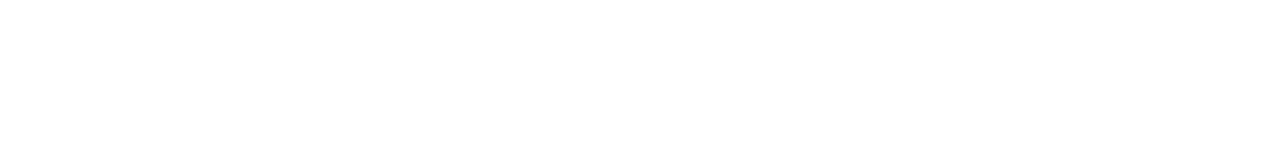
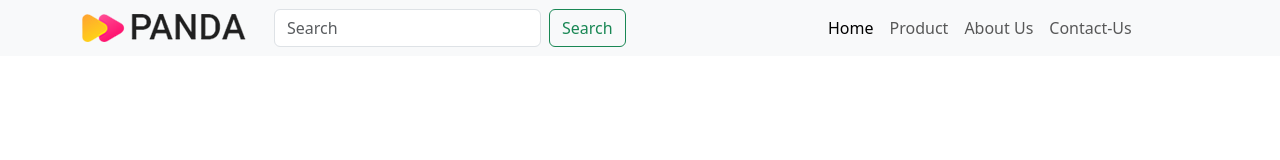
Before and after one commit to MasrulSakib/Shopping-ecommerce, a plain HTML site: page index.html in a window 1280 px wide. Drawn offline with nearby package versions, Linux system fonts and the light colour scheme.

Commit message:
navbar added

```diff
--- a/index.html
+++ b/index.html
@@ -14,6 +14,33 @@
     <script src="https://cdn.jsdelivr.net/npm/bootstrap@5.3.0-alpha1/dist/js/bootstrap.bundle.min.js"
         integrity="sha384-w76AqPfDkMBDXo30jS1Sgez6pr3x5MlQ1ZAGC+nuZB+EYdgRZgiwxhTBTkF7CXvN"
         crossorigin="anonymous"></script>
+
+    <nav class="navbar navbar-expand-lg bg-body-tertiary">
+        <div class="container">
+            <a class="navbar-brand" href="#">
+                <img src="images/logo.png" alt="Logo" class="d-inline-block align-text-top">
+            </a>
+            <div class="container-fluid w-50">
+                <form class="d-flex" role="search">
+                    <input class="form-control me-2 w-50" type="search" placeholder="Search" aria-label="Search">
+                    <button class="btn btn-outline-success" type="submit">Search</button>
+                </form>
+            </div>
+
+            <button class="navbar-toggler" type="button" data-bs-toggle="collapse" data-bs-target="#navbarNavAltMarkup"
+                aria-controls="navbarNavAltMarkup" aria-expanded="false" aria-label="Toggle navigation">
+                <span class="navbar-toggler-icon"></span>
+            </button>
+            <div class="collapse navbar-collapse" id="navbarNavAltMarkup">
+                <div class="navbar-nav">
+                    <a class="nav-link active" aria-current="page" href="#">Home</a>
+                    <a class="nav-link" href="#">Product</a>
+                    <a class="nav-link" href="#">About Us</a>
+                    <a class="nav-link">Contact-Us</a>
+                </div>
+            </div>
+        </div>
+    </nav>
 </body>
 
 </html>
```
